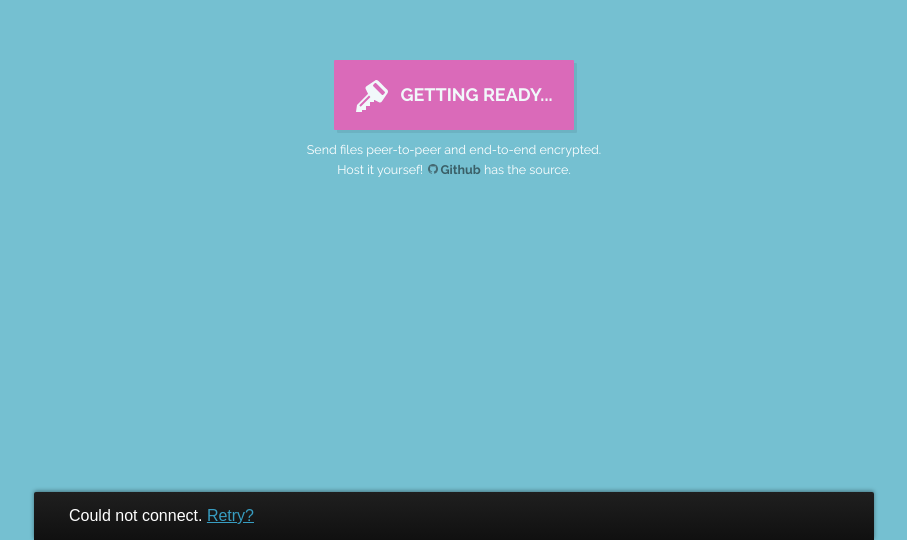
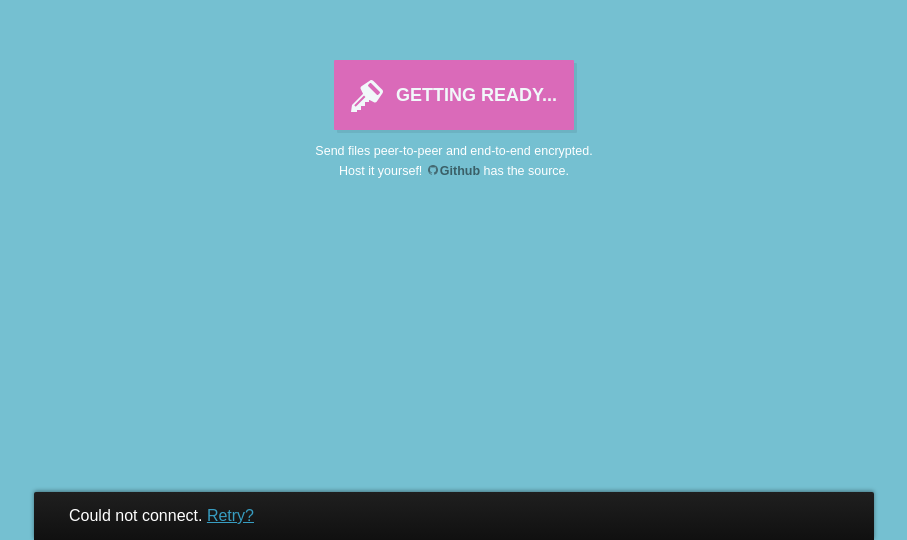
Before and after one commit to perguth/peertransfer, a website: page index.html in a window 1280 px wide. Shown: the part 260-800 px from the top of the page, without its empty margins (186-1093 px from the left). Drawn offline with Linux system fonts and the light colour scheme; no server answers.

Commit message:
remove google fonts

```diff
--- a/index.html
+++ b/index.html
@@ -4,7 +4,6 @@
 	<title>Peertransfer</title>
 	<meta name=viewport content='width=device-width, initial-scale=1'>
 	<link href=style.css rel=stylesheet>
-	<link href=//fonts.googleapis.com/css?family=Raleway:400,700 rel=stylesheet>
 </head>
 <body>
 	<!-- UI based on http://tutorialzine.com/2013/11/javascript-file-encrypter/ -->
```
